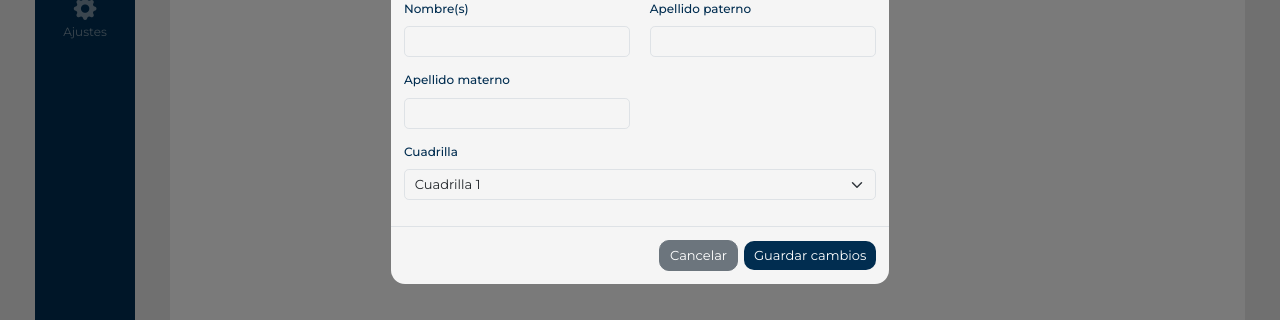
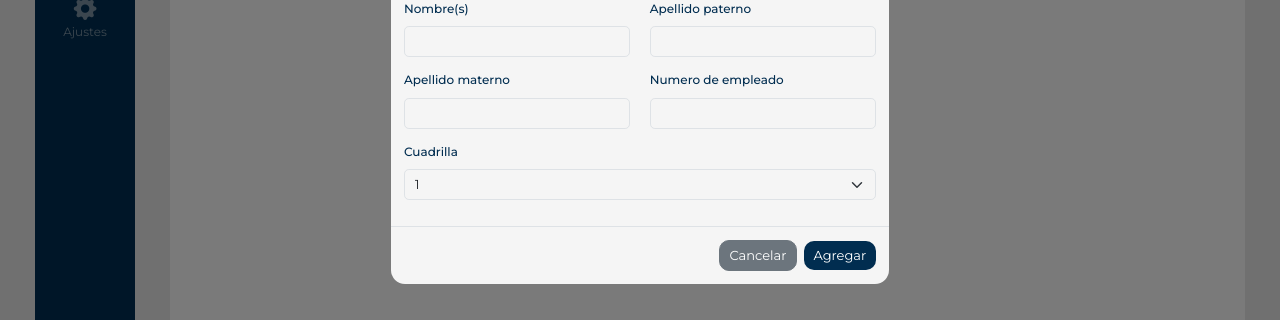
Before and after one commit to Liderly/Equipo-4-Mega, an Angular app in the folder frontend/MegaReport/: page /technicians in a window 1280 px wide. Both pictures are taken after a click on the button "Agregar técnico". Shown: the part 288-608 px from the top of the page. Built offline with nearby package versions, Linux system fonts and the light colour scheme; no server answers.

Commit message:
Agregar tecnico

```diff
--- a/frontend/MegaReport/src/app/modules/technicians/pages/technicians-page/technicians-page.component.html
+++ b/frontend/MegaReport/src/app/modules/technicians/pages/technicians-page/technicians-page.component.html
@@ -28,20 +28,26 @@
                             <div class="row">
                                 <div class="col-12 col-sm-6 mb-3">
                                     <label for="nombres" class="form-label fw-medium">Nombre(s)</label>
-                                    <input type="string" class="form-control" id="nombres" name="nombres">
+                                    <input type="string" class="form-control" #nombres name="nombres">
                                 </div>
 
                                 <div class="col-12 col-sm-6 mb-3">
                                     <label for="apellidoPaterno" class="form-label fw-medium">Apellido
                                         paterno</label>
-                                    <input type="string" class="form-control" id="apellidoPaterno"
+                                    <input type="string" class="form-control" #apellidoPaterno
                                         name="apellidoPaterno">
                                 </div>
 
                                 <div class="col-12 col-sm-6 mb-3">
                                     <label for="apellidoMaterno" class="form-label fw-medium">Apellido
                                         materno</label>
-                                    <input type="string" class="form-control" id="apellidoMaterno"
+                                    <input type="string" class="form-control" #apellidoMaterno
+                                        name="apellidoMaterno">
+                                </div>
+
+                                <div class="col-12 col-sm-6 mb-3">
+                                    <label for="apellidoMaterno" class="form-label fw-medium">Numero de empleado</label>
+                                    <input type="string" class="form-control" #numeroEmpleado
                                         name="apellidoMaterno">
                                 </div>
 
@@ -49,26 +55,26 @@
 
                                 <div class="col-12 mb-3">
                                     <label for="apellidoMaterno" class="form-label fw-medium">Cuadrilla</label>
-                                    <select class="form-select" name="cuadrilla">
+                                    <select class="form-select" name="cuadrilla" #cuadrilla>
                                         <option [ngValue]="null" disabled>Selecciona una cuadrilla...
                                         </option>
-                                        <option [ngValue]="1">Cuadrilla 1</option>
-                                        <option [ngValue]="2">Cuadrilla 2</option>
-                                        <option [ngValue]="3">Cuadrilla 3</option>
-                                        <option [ngValue]="4">Cuadrilla 4</option>
-                                        <option [ngValue]="5">Cuadrilla 5</option>
-                                        <option [ngValue]="6">Cuadrilla 6</option>
-                                        <option [ngValue]="7">Cuadrilla 7</option>
-                                        <option [ngValue]="8">Cuadrilla 8</option>
-                                        <option [ngValue]="9">Cuadrilla 9</option>
-                                        <option [ngValue]="10">Cuadrilla 10</option>
+                                        <option [ngValue]="1">1</option>
+                                        <option [ngValue]="2">2</option>
+                                        <option [ngValue]="3">3</option>
+                                        <option [ngValue]="4">4</option>
+                                        <option [ngValue]="5">5</option>
+                                        <option [ngValue]="6">6</option>
+                                        <option [ngValue]="7">7</option>
+                                        <option [ngValue]="8">8</option>
+                                        <option [ngValue]="9">9</option>
+                                        <option [ngValue]="10">10</option>
                                     </select>
                                 </div>
                             </div>
                         </div>
                         <div class="modal-footer">
                             <button type="button" class="btn btn-secondary" data-bs-dismiss="modal">Cancelar</button>
-                            <button type="button" class="btn btn-primary">Guardar cambios</button>
+                            <button type="button" class="btn btn-primary" (click)="addTechnician(nombres.value, apellidoPaterno.value, apellidoMaterno.value, cuadrilla.value, numeroEmpleado.value)">Agregar</button>
                         </div>
                     </div>
                 </div>
@@ -90,7 +96,7 @@
             </thead>
             <tbody>
                 <tr *ngFor="let technician of listTechnicians$ | search:textSearch">
-                    <th scope="row">{{technician.Id}}</th>
+                    <th scope="row">{{technician.Numero_empleado}}</th>
                     <td>{{technician.Nombres}}</td>
                     <td>{{technician.Apellido_p}}</td>
                     <td>{{technician.Apellido_m}}</td>
--- a/frontend/MegaReport/src/app/modules/technicians/pages/technicians-page/technicians-page.component.ts
+++ b/frontend/MegaReport/src/app/modules/technicians/pages/technicians-page/technicians-page.component.ts
@@ -1,5 +1,4 @@
 import { Component, OnDestroy, OnInit } from '@angular/core';
-import { Subscription } from 'rxjs';
 import { TechniciansService } from '../../services/technicians.service';
 
 @Component({
@@ -17,7 +16,6 @@ export class TechniciansPageComponent implements OnInit, OnDestroy{
     this.techniciansService.getTechnicians$()
     .subscribe(resp => {
       this.listTechnicians$ = resp
-      console.log(this.listTechnicians$)
     })
   }
 
@@ -27,6 +25,12 @@ export class TechniciansPageComponent implements OnInit, OnDestroy{
 
   searchTechnician(search:string){
     this.textSearch = search;
+  }
 
+  addTechnician(nombres:string, apellidoPaterno:string, apellidoMaterno:string, cuadrilla: string, numeroEmpleado:string){
+    this.techniciansService.setTechnicians$(numeroEmpleado,nombres,apellidoPaterno,apellidoMaterno,cuadrilla)
+    .subscribe(resp => {
+      console.log(resp)
+    })
   }
 }
--- a/frontend/MegaReport/src/app/modules/technicians/pipes/search.pipe.ts
+++ b/frontend/MegaReport/src/app/modules/technicians/pipes/search.pipe.ts
@@ -8,7 +8,7 @@ export class SearchPipe implements PipeTransform {
   transform(technicians: Array<any>, search: string = ''): Array<any> {
 
     if(search.length === 0)
-      return technicians.slice(0,10);
+      return technicians.slice(0,12);
     const filteredTechnicians = technicians.filter(tech => tech.Numero_empleado.includes(search));
 
     return filteredTechnicians;
--- a/frontend/MegaReport/src/app/modules/technicians/services/technicians.service.ts
+++ b/frontend/MegaReport/src/app/modules/technicians/services/technicians.service.ts
@@ -14,4 +14,16 @@ export class TechniciansService {
   getTechnicians$(): Observable<any>{
     return this.http.get(`${this.URL}/Tecnicos`)
   }
+
+  setTechnicians$(Numero_empleado: string, Nombre: string, Apellido_p: string, Apellido_m: string, CuadrillaId:string): Observable<any>{
+    const body = {
+      Numero_empleado,
+      Nombre,
+      Apellido_p,
+      Apellido_m,
+      CuadrillaId,
+    }
+    window.location.reload();
+    return this.http.post(`${this.URL}/Tecnicos`, body)
+  }
 }
--- a/frontend/MegaReport/src/index.html
+++ b/frontend/MegaReport/src/index.html
@@ -6,7 +6,7 @@
   <title>MegaReport</title>
   <base href="/">
   <meta name="viewport" content="width=device-width, initial-scale=1">
-  <link rel="icon" type="image/x-icon" href="favicon.ico">
+  <link rel="icon" href="./assets/logo.ico">
 
   <link rel="stylesheet" href="https://cdn.jsdelivr.net/npm/bootstrap-icons@1.11.1/font/bootstrap-icons.css"
     integrity="sha384-4LISF5TTJX/fLmGSxO53rV4miRxdg84mZsxmO8Rx5jGtp/LbrixFETvWa5a6sESd" crossorigin="anonymous">
```
Also changed, not shown: 2 other files (tests, documents, lock files or other folders).
